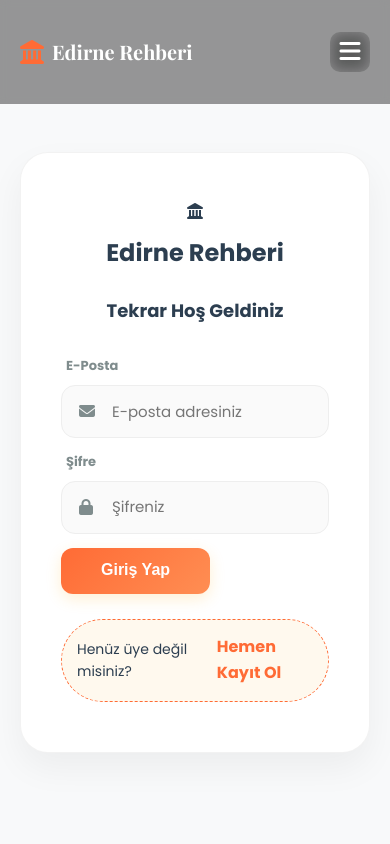
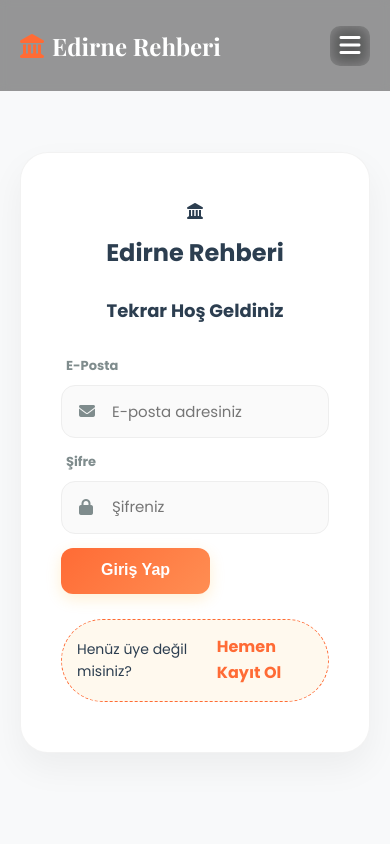
Before and after one commit to planet1970/edweb, a React (Vite) app: page /login in a window 390 px wide. Shown: the top 844 px of the page. Built offline with nearby package versions, Linux system fonts and the light colour scheme; no server answers.

Commit message:
UI: Increase navbar logo size and keep it consistent on scroll

```diff
--- a/src/components/Navbar.tsx
+++ b/src/components/Navbar.tsx
@@ -101,14 +101,14 @@ const Navbar: React.FC = () => {
                         {/* Logo */}
                         <Link to="/" className="logo">
                             {navbarData?.logoUrl ? (
-                                <img src={getImageUrl(navbarData.logoUrl)} alt="Logo" style={{ height: '40px', width: 'auto' }} />
+                                <img src={getImageUrl(navbarData.logoUrl)} alt="Logo" className="logo-img" />
                             ) : (
                                 <i className="fas fa-landmark" style={{ color: !scrolled ? navbarData?.iconColor : undefined }}></i>
                             )}
                             <span style={{
                                 color: navbarData?.titleColor ?? (!scrolled ? '#ffffff' : undefined),
                                 fontFamily: navbarData?.fontFamily ?? undefined,
-                                fontSize: navbarData?.fontSize ? `${navbarData.fontSize}px` : undefined,
+                                fontSize: navbarData?.fontSize ? `${navbarData.fontSize}px` : '24px',
                                 fontWeight: 'bold'
                             }}>
                                 {navbarData?.title || 'Edirne Rehberi'}
--- a/src/style.css
+++ b/src/style.css
@@ -197,7 +197,7 @@ ul {
     backdrop-filter: blur(5px);
     box-shadow: none;
     border-bottom: none;
-    padding: 15px 0;
+    padding: 8px 0;
 }
 
 .header.scrolled {
@@ -208,21 +208,21 @@ ul {
 }
 
 .navbar {
-    padding: 12px 0;
+    padding: 5px 0;
 }
 
 .nav-wrapper {
     display: flex;
     align-items: center;
     justify-content: space-between;
-    min-height: 50px;
+    min-height: 65px;
 }
 
 .logo {
     display: flex;
     align-items: center;
     gap: 8px;
-    font-size: 20px;
+    font-size: 24px;
     font-weight: 700;
     color: var(--white);
     font-family: 'Playfair Display', serif;
@@ -231,6 +231,30 @@ ul {
 
 .header.scrolled .logo {
     color: var(--secondary-color);
+}
+
+.logo-img {
+    height: 65px;
+    width: auto;
+    transition: var(--transition);
+}
+
+.header.scrolled .logo-img {
+    height: 65px;
+}
+
+@media (max-width: 768px) {
+    .logo-img {
+        height: 50px;
+    }
+
+    .header.scrolled .logo-img {
+        height: 50px;
+    }
+
+    .logo {
+        font-size: 20px;
+    }
 }
 
 .logo i {
```
